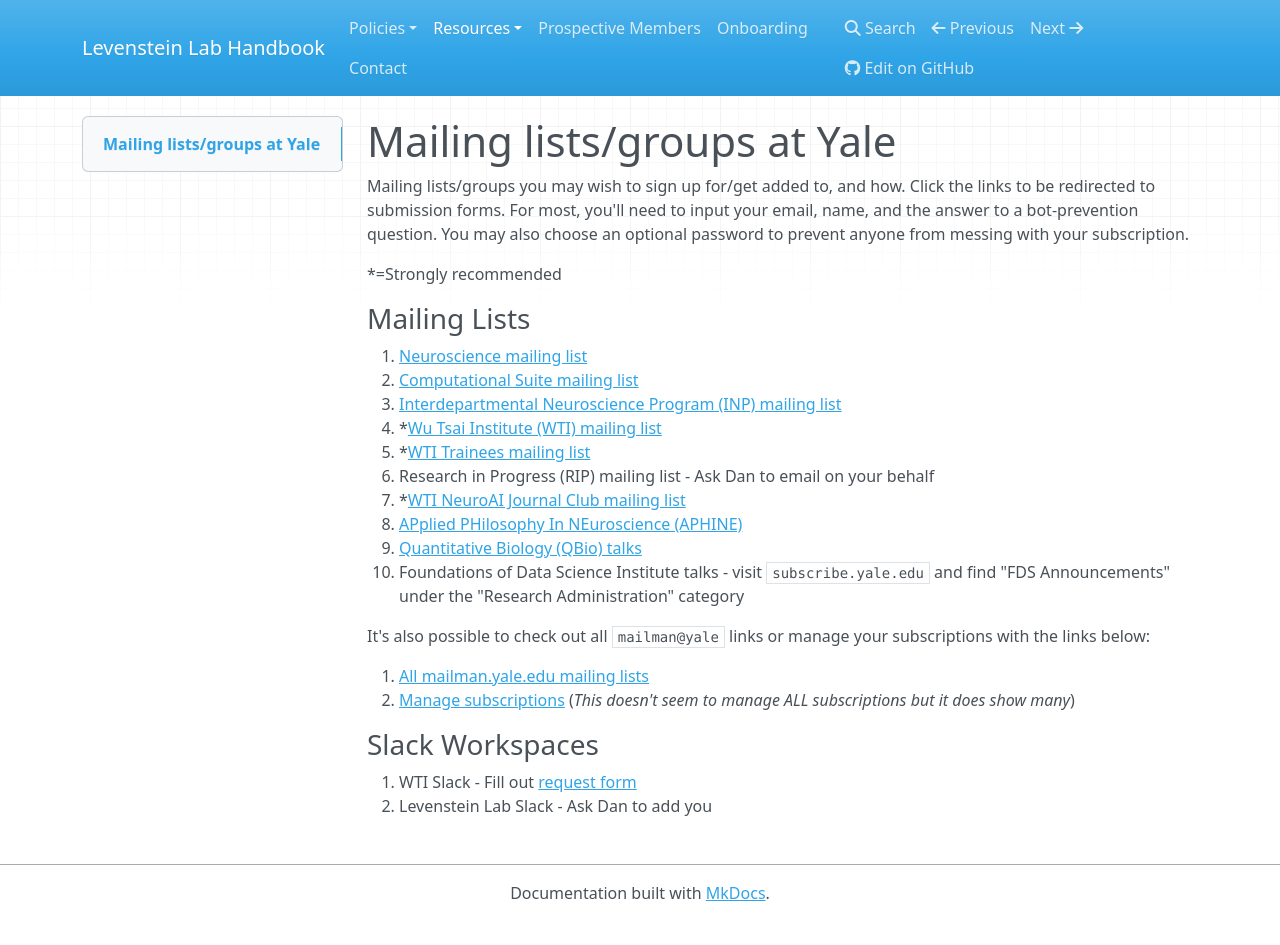
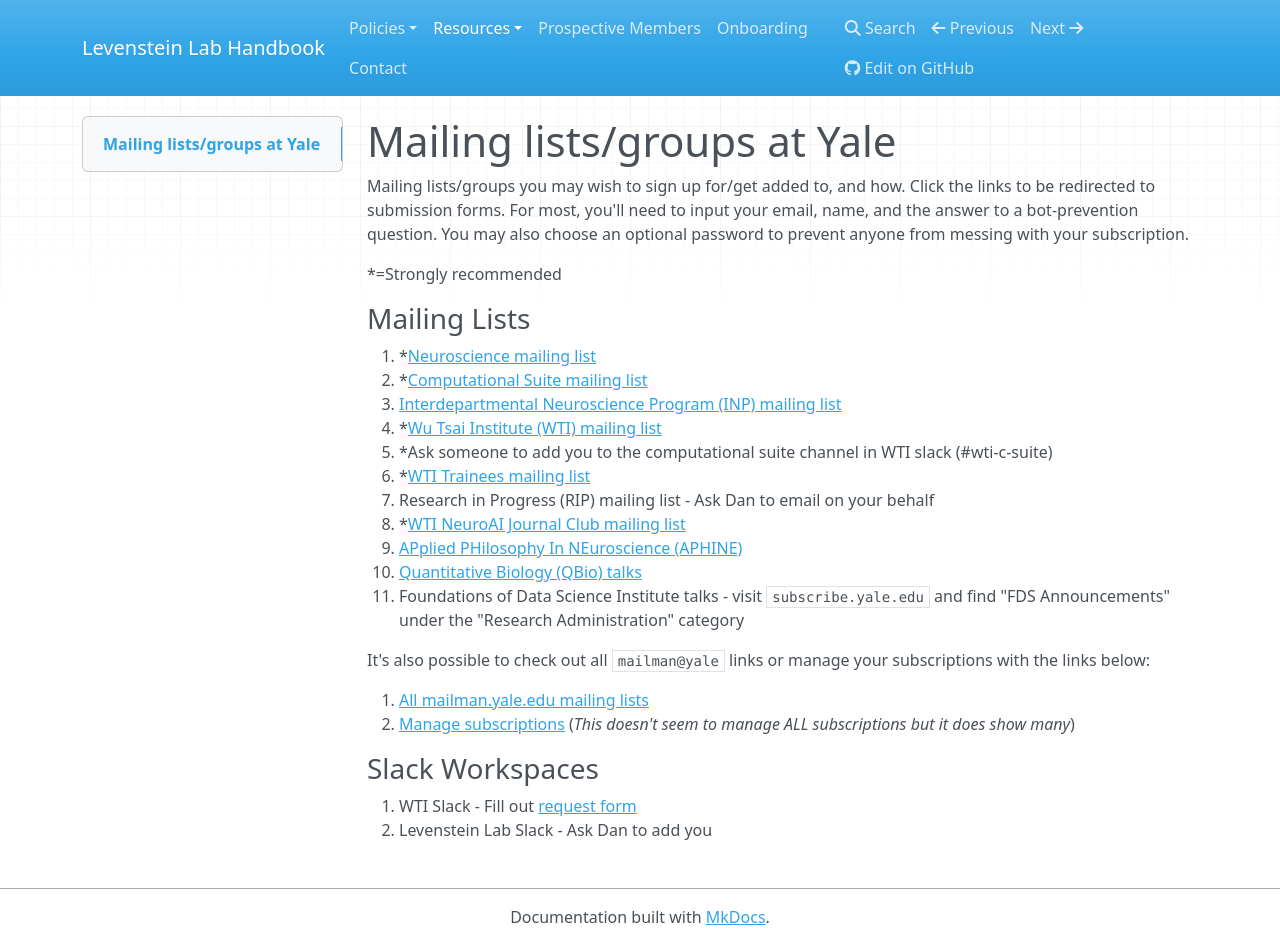
Before and after one commit to LevensteinLab/Lab-Handbook, an MkDocs documentation site: the page built from docs/Resources/mailing_lists.md, in a window 1280 px wide and 945 px high. Built offline with MkDocs 1.6.1, drawn with Linux system fonts in a browser that asks for light colours; nearby versions of some CDN libraries.

Commit message:
Update mailing_lists.md

```diff
--- a/docs/Resources/mailing_lists.md
+++ b/docs/Resources/mailing_lists.md
@@ -6,16 +6,17 @@ Mailing lists/groups you may wish to sign up for/get added to, and how. Click th
 
 ### Mailing Lists
 
-1. [Neuroscience mailing list](https://mailman.yale.edu/mailman/listinfo/neuroscience)
-2. [Computational Suite mailing list](https://mailman.yale.edu/mailman/listinfo/wti-c-suite)
+1. *[Neuroscience mailing list](https://mailman.yale.edu/mailman/listinfo/neuroscience)
+2. *[Computational Suite mailing list](https://mailman.yale.edu/mailman/listinfo/wti-c-suite)
 3. [Interdepartmental Neuroscience Program (INP) mailing list](https://mailman.yale.edu/mailman/listinfo/inp_general)
 4. *[Wu Tsai Institute (WTI) mailing list](https://mailman.yale.edu/mailman/listinfo/wti-members)
-5. *[WTI Trainees mailing list](https://mailman.yale.edu/mailman/listinfo/wti-trainee)
-6. Research in Progress (RIP) mailing list - Ask Dan to email on your behalf
-7. *[WTI NeuroAI Journal Club mailing list](https://mailman.yale.edu/mailman/listinfo/wti-neuro-ai-jc)
-8. [APplied PHilosophy In NEuroscience (APHINE)](https://yaleconnect.yale.edu/aphine/home/)
-9. [Quantitative Biology (QBio) talks](https://mailman.yale.edu/mailman/listinfo/qbio)
-10. Foundations of Data Science Institute talks - visit `subscribe.yale.edu` and find "FDS Announcements" under the "Research Administration" category
+5. *Ask someone to add you to the computational suite channel in WTI slack (#wti-c-suite)
+6. *[WTI Trainees mailing list](https://mailman.yale.edu/mailman/listinfo/wti-trainee)
+7. Research in Progress (RIP) mailing list - Ask Dan to email on your behalf
+8. *[WTI NeuroAI Journal Club mailing list](https://mailman.yale.edu/mailman/listinfo/wti-neuro-ai-jc)
+9. [APplied PHilosophy In NEuroscience (APHINE)](https://yaleconnect.yale.edu/aphine/home/)
+10. [Quantitative Biology (QBio) talks](https://mailman.yale.edu/mailman/listinfo/qbio)
+11. Foundations of Data Science Institute talks - visit `subscribe.yale.edu` and find "FDS Announcements" under the "Research Administration" category
 
 
 It's also possible to check out all `mailman@yale` links or manage your subscriptions with the links below:
```
